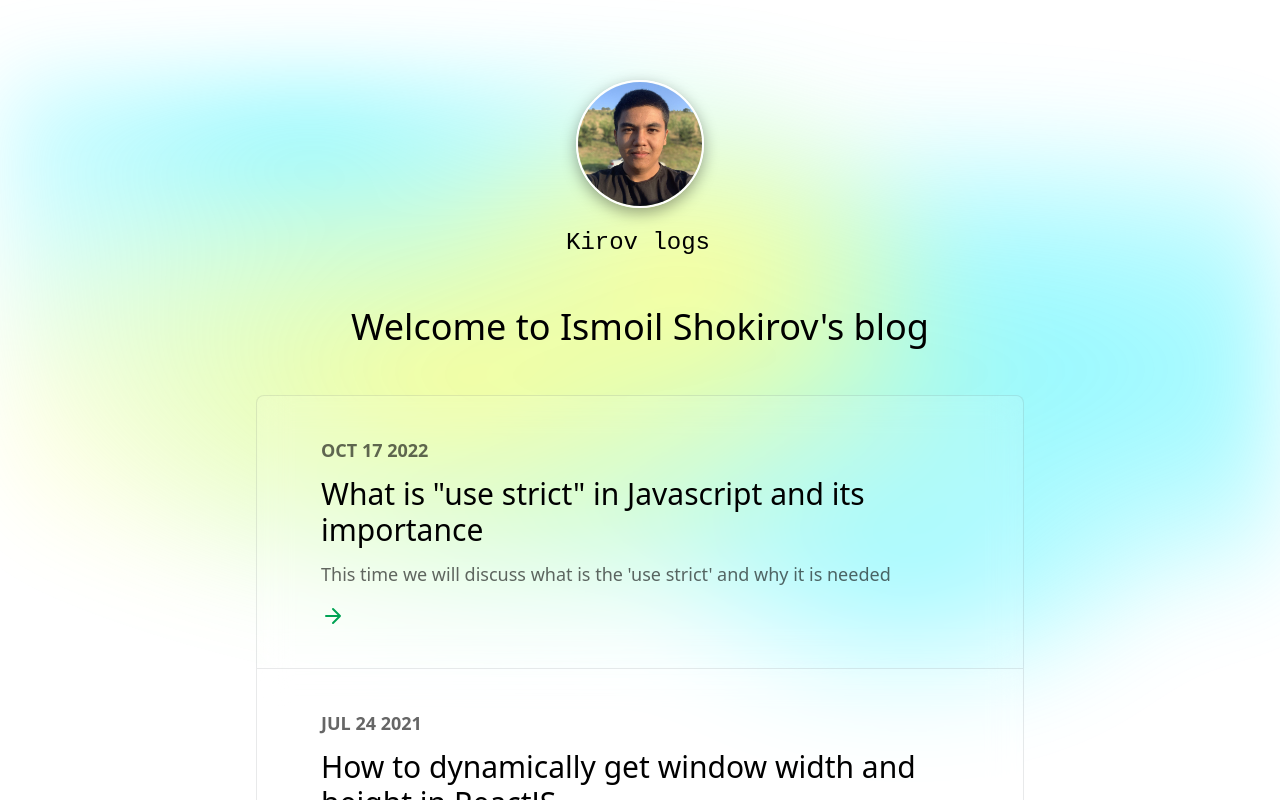
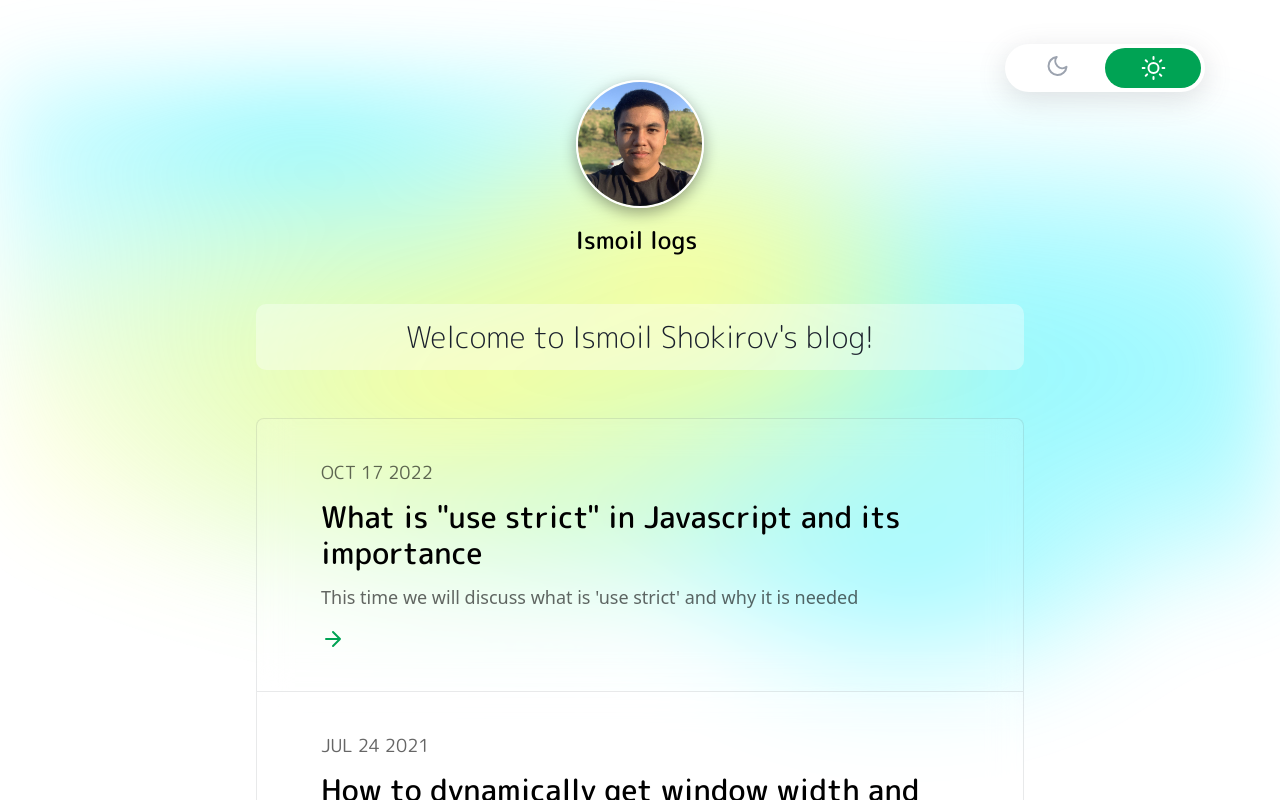
Before and after one commit to ismoil793/kirov-logs, a Next.js app: page / in a window 1280 px wide. Shown: the top 800 px of the page. Built offline with nearby package versions, Linux system fonts and the light colour scheme.

Commit message:
styling changes

```diff
--- a/components/Footer.js
+++ b/components/Footer.js
@@ -49,7 +49,7 @@ const moonIcon = (
 
 const ThemeSwitcher = () => {
   return (
-    <div className="flex mt-6 bg-white justify-center dark:bg-gray-900 rounded-3xl p-1">
+    <div className="theme-switcher-style flex mt-6 bg-white justify-center dark:bg-gray-900 rounded-3xl p-1">
       <button
         type="button"
         aria-label="Use Dark Mode"
--- a/pages/_document.js
+++ b/pages/_document.js
@@ -6,7 +6,9 @@ class MyDocument extends Document {
     return (
       <Html lang="en" className="theme-compiled">
         <Head>
-          <link rel="shortcut icon" href="/favicon.ico" type="image/x-icon" />
+          <link rel="preconnect" href="https://fonts.googleapis.com" />
+          <link rel="preconnect" href="https://fonts.gstatic.com" crossorigin />
+          <link href="https://fonts.googleapis.com/css2?family=M+PLUS+Rounded+1c:wght@100;300;400;500;700&display=swap" rel="stylesheet" />
         </Head>
         <body
           className={`antialiased text-lg bg-white dark:bg-gray-900 dark:text-white leading-base`}
--- a/pages/index.js
+++ b/pages/index.js
@@ -14,7 +14,7 @@ export default function Index({ posts, globalData }) {
       <SEO title={globalData.name} description={globalData.blogTitle} />
       <Header name={globalData.name} />
       <main className="w-full">
-        <h1 className="text-2xl lg:text-4xl text-center mb-12">
+        <h1 className="text-xl lg:text-3xl text-center mb-12 blog-title">
           {globalData.blogTitle}
         </h1>
         <ul className="w-full">
@@ -29,7 +29,7 @@ export default function Index({ posts, globalData }) {
               >
                 <a className="py-6 lg:py-10 px-6 lg:px-16 block focus:outline-none focus:ring-4">
                   {post.data.date && (
-                    <p className="uppercase mb-3 font-bold opacity-60">
+                    <p className="date-style uppercase mb-3 font-bold opacity-60">
                       {post.data.date}
                     </p>
                   )}
--- a/posts/what-is-use-strict-in-javascript.mdx
+++ b/posts/what-is-use-strict-in-javascript.mdx
@@ -1,6 +1,6 @@
 ---
 title: What is "use strict" in Javascript and its importance
-description: "This time we will discuss what is the 'use strict' and why it is needed"
+description: "This time we will discuss what is 'use strict' and why it is needed"
 date: Oct 17 2022
 ---
 
--- a/styles/globals.css
+++ b/styles/globals.css
@@ -8,8 +8,16 @@ h2,
 h3,
 h4,
 h5,
-h6 {
-  font-family: var(--font-primary);
+h6,
+.date-style,
+.typing-demo {
+  /* font-family: var(--font-primary); */
+  font-family: "M PLUS Rounded 1c", ui-sans-serif, system-ui, "-apple-system", "BlinkMacSystemFont", "Segoe UI", "Roboto", "Helvetica Neue", Arial, "Noto Sans", sans-serif, "Apple Color Emoji", "Segoe UI Emoji", "Segoe UI Symbol", "Noto Color Emoji";
+  font-weight: 500;
+}
+
+.date-style {
+  font-weight: 400;
 }
 
 body {
@@ -23,8 +31,22 @@ body {
 .typing-demo {
   animation: blink .5s step-end infinite alternate;
   border-right: 2px solid;
-  font-family: monospace;
-  padding-right: 2px;
+  padding-right: 5px;
+}
+
+.theme-switcher-style {
+  top: 20px;
+  right: 75px;
+  position: fixed;
+  box-shadow: rgba(100, 100, 111, 0.2) 0px 7px 29px 0px;
+}
+
+.blog-title {
+  background-color: rgba(255, 255, 255, 0.36);
+  padding: 15px 0;
+  border-radius: 10px;
+  color: #1A202C;
+  font-weight: 300;
 }
 
 @keyframes typing {
--- a/utils/global-data.js
+++ b/utils/global-data.js
@@ -1,10 +1,10 @@
 export const getGlobalData = () => {
   const name = process.env.BLOG_NAME
     ? decodeURI(process.env.BLOG_NAME)
-    : 'Kirov logs';
+    : 'Ismoil logs';
   const blogTitle = process.env.BLOG_TITLE
     ? decodeURI(process.env.BLOG_TITLE)
-    : 'Welcome to Ismoil Shokirov\'s blog';
+    : 'Welcome to Ismoil Shokirov\'s blog!';
   const footerText = process.env.BLOG_FOOTER_TEXT
     ? decodeURI(process.env.BLOG_FOOTER_TEXT)
     : 'All rights reserved.';
```
